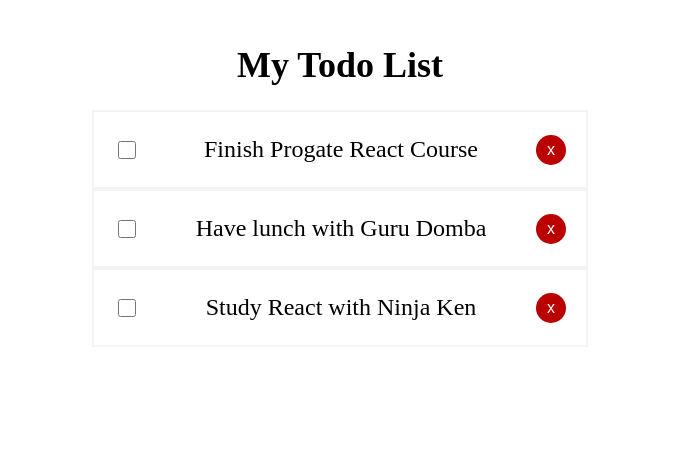
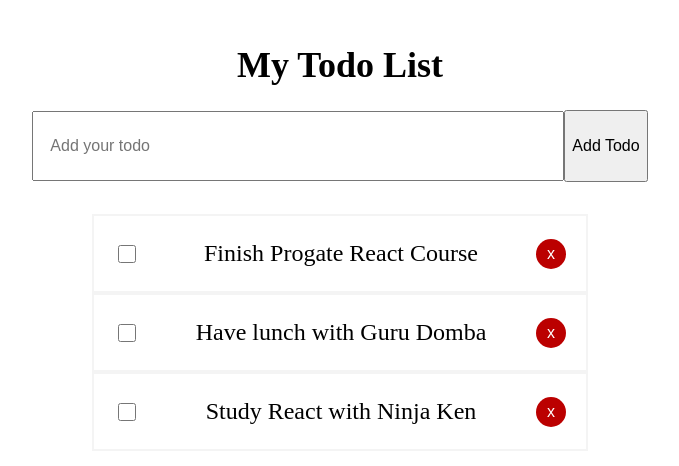
Before and after one commit to HouseofFoam/houseoffoam.github.io, a React (Vite) app: page / in a window 1280 px wide. Shown: the top 466 px of the page, without its empty margins (300-979 px from the left). Built offline with nearby package versions, Linux system fonts and the light colour scheme.

Commit message:
Develop add todo feature

```diff
--- a/src/App.jsx
+++ b/src/App.jsx
@@ -1,7 +1,7 @@
-import React from "react";
 import { useState } from "react";
 
 import Todo from "./components/Todos";
+import TodoForm from "./components/TodoForm";
 
 function App() {
   const [todos, setTodos] = useState([
@@ -39,10 +39,25 @@
     setTodos(updatedTodos);
   };
 
+  const addTodo = (todoTitle) => {
+    if (todoTitle === "") {
+      return;
+    }
+    const newTodo = {
+      id: todos.length + 1,
+      title: todoTitle,
+      completed: false,
+    };
+
+    const updatedTodos = todos.concat(newTodo);
+    setTodos(updatedTodos);
+  };
+
   console.log(todos);
   return (
     <div style={styles.container}>
       <h1 style={styles.title}>My Todo List</h1>
+      <TodoForm addTodo={addTodo} />
       <Todo
         todos={todos}
         toggleCompleted={toggleCompleted}
--- /dev/null
+++ b/src/components/TodoForm.jsx
@@ -0,0 +1,45 @@
+import { useState } from "react";
+
+function TodoForm({ addTodo }) {
+  const [title, setTitle] = useState("");
+  const handleSubmit = (event) => {
+    event.preventDefault();
+    addTodo(title);
+    setTitle("");
+  };
+  const changeTitle = (event) => {
+    setTitle(event.target.value);
+  };
+  return (
+    <div style={styles.container}>
+      <form onSubmit={(event) => handleSubmit(event)}>
+        <input
+          type="text"
+          placeholder="Add your todo"
+          style={styles.formInput}
+          onChange={(event) => changeTitle(event)}
+          value={title}
+        />
+        <button style={styles.button}>Add Todo</button>
+      </form>
+    </div>
+  );
+}
+
+const styles = {
+  container: {
+    marginBottom: "32px",
+  },
+  formInput: {
+    height: "66px",
+    width: "40%",
+    fontSize: "16px",
+    padding: "0 16px",
+  },
+  button: {
+    height: "72px",
+    fontSize: "16px",
+  },
+};
+
+export default TodoForm;
--- a/src/components/TodoItem.jsx
+++ b/src/components/TodoItem.jsx
@@ -1,5 +1,3 @@
-import React from "react";
-
 function TodoItem({ todo, toggleCompleted, deleteTodo }) {
   const todoTitleStyle = () => {
     if (todo.completed) {
--- a/src/components/Todos.jsx
+++ b/src/components/Todos.jsx
@@ -1,4 +1,3 @@
-import React from "react";
 import TodoItem from "./TodoItem";
 
 function Todo({ todos, toggleCompleted, deleteTodo }) {
```
